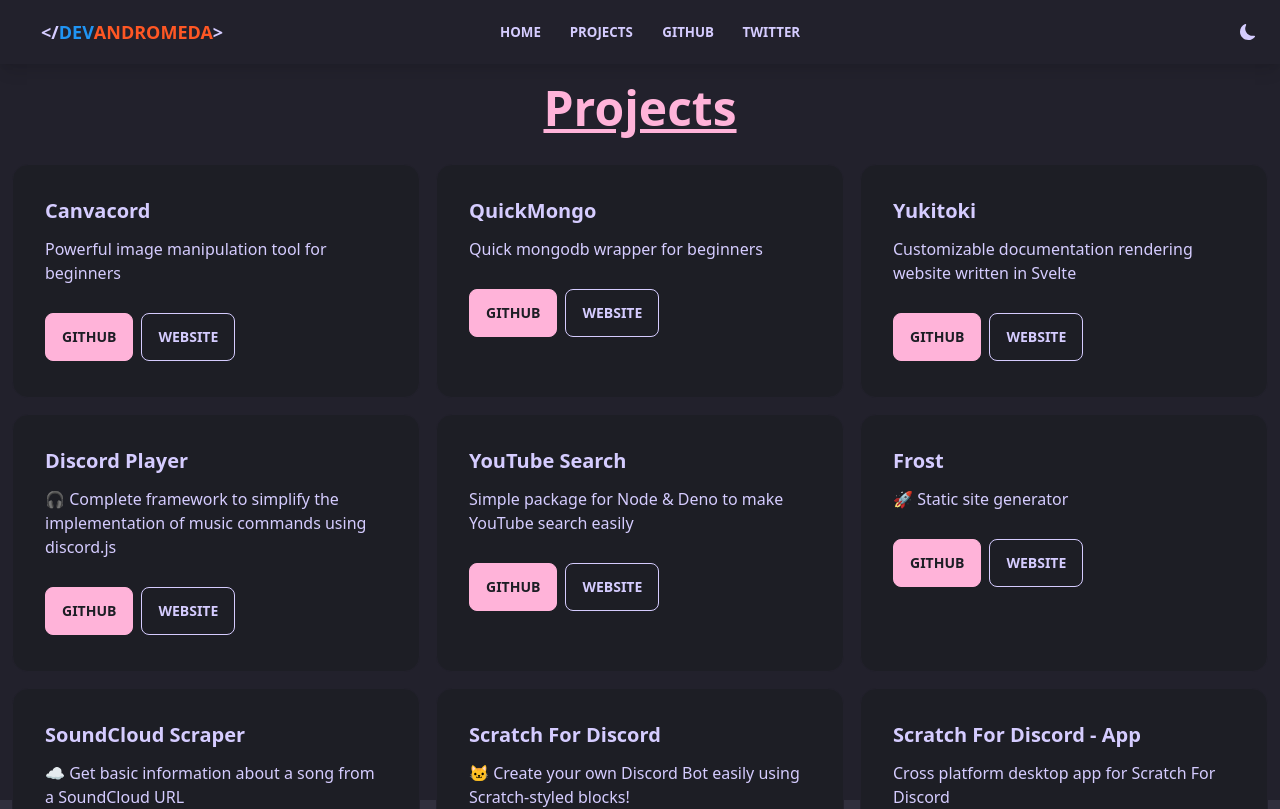
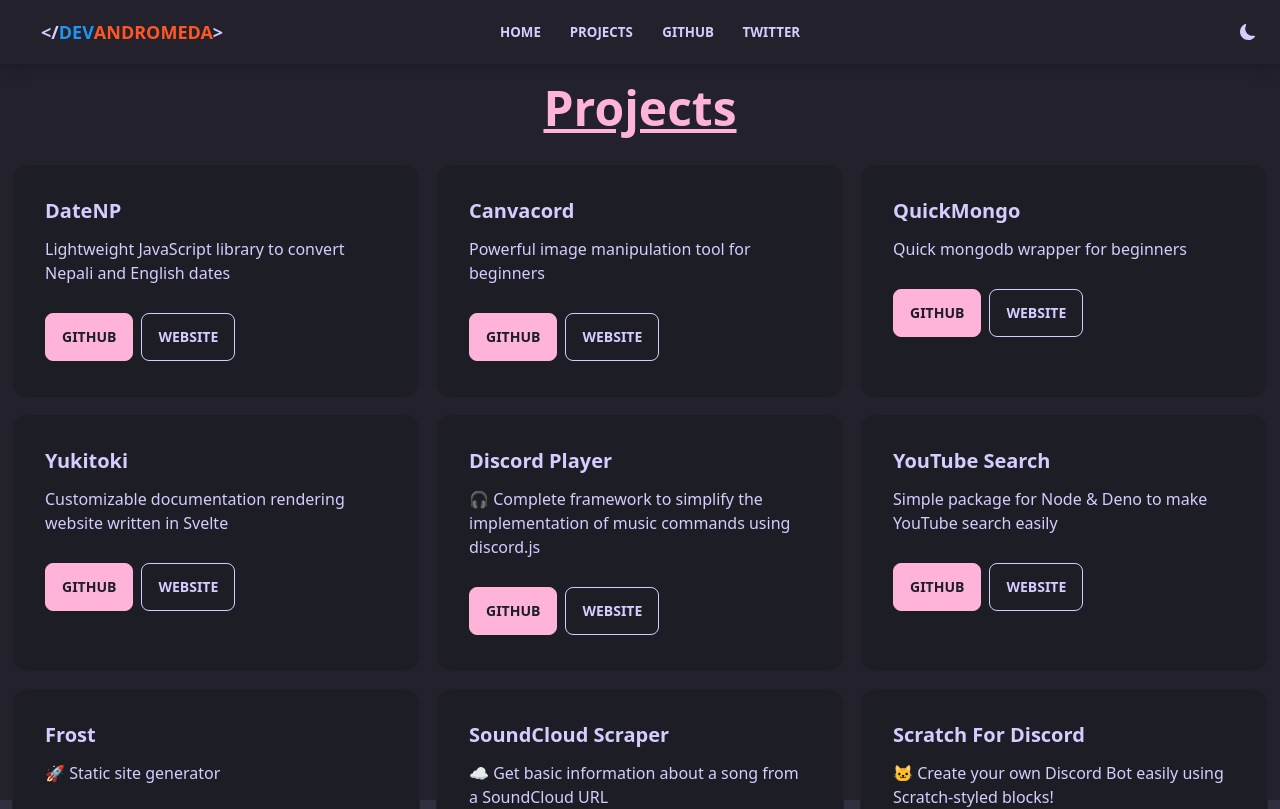
Before and after one commit to twlite/portfolio, a Next.js app: page /projects in a window 1280 px wide. Shown: the top 809 px of the page. Built offline with nearby package versions, Linux system fonts and the light colour scheme.

Commit message:
update projects list

```diff
--- a/config.js
+++ b/config.js
@@ -1,20 +1,26 @@
 export const projects = [
+    {
+        title: "DateNP",
+        description: "Lightweight JavaScript library to convert Nepali and English dates",
+        source: "https://github.com/DevAndromeda/datenp",
+        website: "https://doc.deno.land/https://deno.land/x/datenp@0.1.1/mod.ts"
+    },
     {
         title: "Canvacord",
         description: "Powerful image manipulation tool for beginners",
-        source: "https://github.com/DevSnowflake/canvacord",
+        source: "https://github.com/CesiumLabs/canvacord",
         website: "https://canvacord.js.org"
     },
     {
         title: "QuickMongo",
         description: "Quick mongodb wrapper for beginners",
-        source: "https://github.com/DevSnowflake/quickmongo",
+        source: "https://github.com/CesiumLabs/quickmongo",
         website: "https://quickmongo.js.org"
     },
     {
         title: "Yukitoki",
         description: "Customizable documentation rendering website written in Svelte",
-        source: "https://github.com/DevSnowflake/Yukitoki",
+        source: "https://github.com/CesiumLabs/Yukitoki",
         website: "https://docs.snowflakedev.org"
     },
     {
@@ -26,19 +32,19 @@
     {
         title: "YouTube Search",
         description: "Simple package for Node & Deno to make YouTube search easily",
-        source: "https://github.com/DevSnowflake/youtube-sr",
+        source: "https://github.com/DevAndromeda/youtube-sr",
         website: "https://npmjs.com/package/youtube-sr"
     },
     {
         title: "Frost",
         description: "🚀 Static site generator",
-        source: "https://github.com/DevSnowflake/frost",
+        source: "https://github.com/CesiumLabs/frost",
         website: "https://frost.js.org"
     },
     {
         title: "SoundCloud Scraper",
         description: "☁️ Get basic information about a song from a SoundCloud URL",
-        source: "https://github.com/DevSnowflake/soundcloud-scraper",
+        source: "https://github.com/discord-player/soundcloud-scraper",
         website: "https://soundcloud-scraper.js.org"
     },
     {
```
